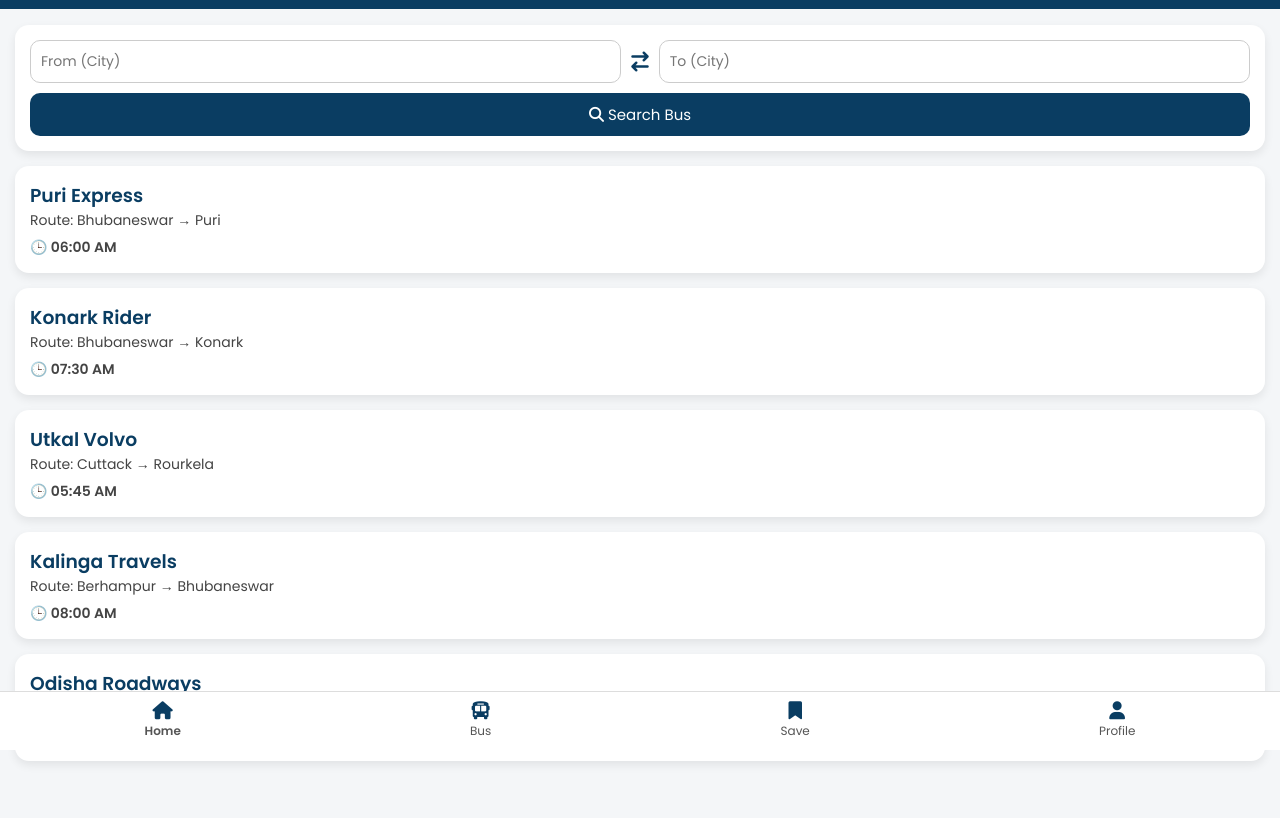
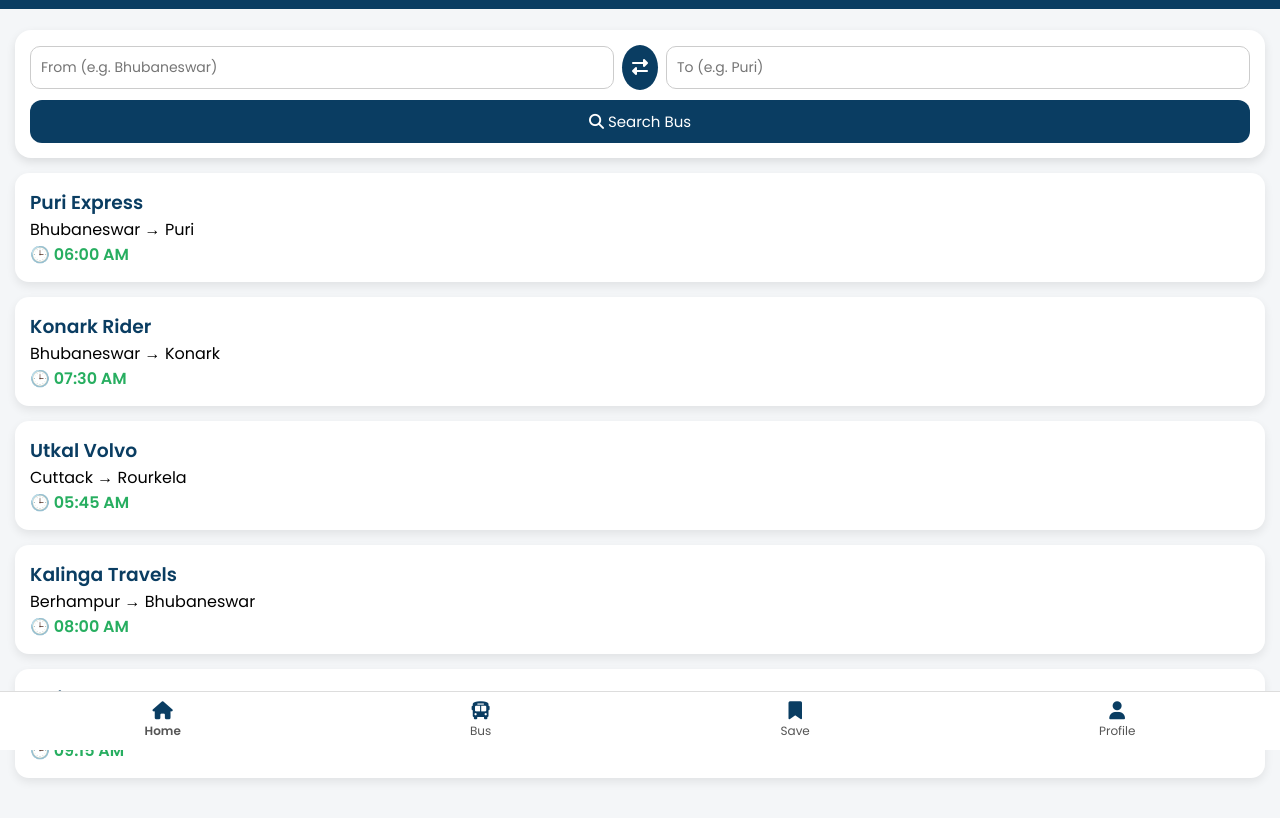
Before and after one commit to subhammaharan0/Bus, a plain HTML site: page index.html in a window 1280 px wide. Shown: the part 50-868 px from the top of the page. Drawn offline with Linux system fonts and the light colour scheme.

Commit message:
Refactor search box and navigation elements
Updated styles and improved search functionality in the HTML file.

```diff
--- a/index.html
+++ b/index.html
@@ -20,7 +20,7 @@
 }
 body{
     background:#f4f6f8;
-    padding-bottom:70px;
+    padding-bottom:80px;
 }
 
 /* TOP NAV */
@@ -47,39 +47,41 @@ body{
 
 /* SEARCH BOX */
 .search-box{
-    margin-top:75px;
+    margin-top:80px;
+    padding:15px;
     background:#fff;
-    padding:15px;
-    border-radius:14px;
-    box-shadow:0 4px 10px rgba(0,0,0,0.08);
+    border-radius:16px;
     margin-left:15px;
     margin-right:15px;
+    box-shadow:0 4px 10px rgba(0,0,0,0.1);
 }
 .search-row{
     display:flex;
     align-items:center;
-    gap:10px;
+    gap:8px;
 }
 .search-row input{
-    flex:1;
+    width:100%;
     padding:10px;
     border-radius:10px;
     border:1px solid #ccc;
     font-size:14px;
 }
 .swap-btn{
-    font-size:20px;
-    color:#0a3d62;
+    background:#0a3d62;
+    color:#fff;
+    padding:10px;
+    border-radius:50%;
     cursor:pointer;
 }
 .search-btn{
     margin-top:10px;
     width:100%;
+    background:#0a3d62;
+    color:#fff;
     padding:10px;
     border:none;
-    border-radius:10px;
-    background:#0a3d62;
-    color:#fff;
+    border-radius:12px;
     font-size:15px;
     cursor:pointer;
 }
@@ -98,12 +100,7 @@ body{
 .bus-card h3{
     color:#0a3d62;
 }
-.bus-card p{
-    font-size:14px;
-    color:#444;
-}
 .time{
-    margin-top:6px;
     font-weight:600;
     color:#27ae60;
 }
@@ -131,7 +128,6 @@ body{
 }
 .active{
     font-weight:600;
-    color:#0a3d62;
 }
 </style>
 </head>
@@ -147,9 +143,11 @@ body{
 <!-- SEARCH -->
 <div class="search-box">
     <div class="search-row">
-        <input type="text" id="from" placeholder="From (City)">
-        <i class="fa fa-arrow-right-arrow-left swap-btn" onclick="swapLocation()"></i>
-        <input type="text" id="to" placeholder="To (City)">
+        <input type="text" id="from" placeholder="From (e.g. Bhubaneswar)">
+        <div class="swap-btn" onclick="swapLocation()">
+            <i class="fa fa-right-left"></i>
+        </div>
+        <input type="text" id="to" placeholder="To (e.g. Puri)">
     </div>
     <button class="search-btn" onclick="searchBus()">
         <i class="fa fa-search"></i> Search Bus
@@ -161,10 +159,10 @@ body{
 
 <!-- BOTTOM NAV -->
 <div class="bottom-nav">
-    <div class="active"><i class="fa fa-house"></i><br>Home</div>
-    <div><i class="fa fa-bus"></i><br>Bus</div>
-    <div><i class="fa fa-bookmark"></i><br>Save</div>
-    <div><i class="fa fa-user"></i><br>Profile</div>
+    <div class="active" onclick="navClick('Home')"><i class="fa fa-house"></i><br>Home</div>
+    <div onclick="navClick('Bus')"><i class="fa fa-bus"></i><br>Bus</div>
+    <div onclick="navClick('Save')"><i class="fa fa-bookmark"></i><br>Save</div>
+    <div onclick="navClick('Profile')"><i class="fa fa-user"></i><br>Profile</div>
 </div>
 
 <script>
@@ -181,20 +179,30 @@ const busList = document.getElementById("busList");
 function showBuses(list){
     busList.innerHTML = "";
     if(list.length === 0){
-        busList.innerHTML = "<p>No buses found 🚫</p>";
+        busList.innerHTML = "<p>No buses found ❌</p>";
         return;
     }
     list.forEach(bus=>{
         busList.innerHTML += `
         <div class="bus-card">
             <h3>${bus.name}</h3>
-            <p>Route: ${bus.from} → ${bus.to}</p>
+            <p>${bus.from} → ${bus.to}</p>
             <p class="time">🕒 ${bus.time}</p>
         </div>`;
     });
 }
+showBuses(buses);
 
-showBuses(buses);
+function searchBus(){
+    const from = document.getElementById("from").value.toLowerCase();
+    const to = document.getElementById("to").value.toLowerCase();
+
+    const filtered = buses.filter(bus =>
+        bus.from.toLowerCase().includes(from) &&
+        bus.to.toLowerCase().includes(to)
+    );
+    showBuses(filtered);
+}
 
 function swapLocation(){
     let from = document.getElementById("from");
@@ -202,16 +210,8 @@ function swapLocation(){
     [from.value, to.value] = [to.value, from.value];
 }
 
-function searchBus(){
-    let from = document.getElementById("from").value.toLowerCase();
-    let to = document.getElementById("to").value.toLowerCase();
-
-    let filtered = buses.filter(bus =>
-        bus.from.toLowerCase().includes(from) &&
-        bus.to.toLowerCase().includes(to)
-    );
-
-    showBuses(filtered);
+function navClick(name){
+    alert(name + " clicked");
 }
 </script>
 
```
